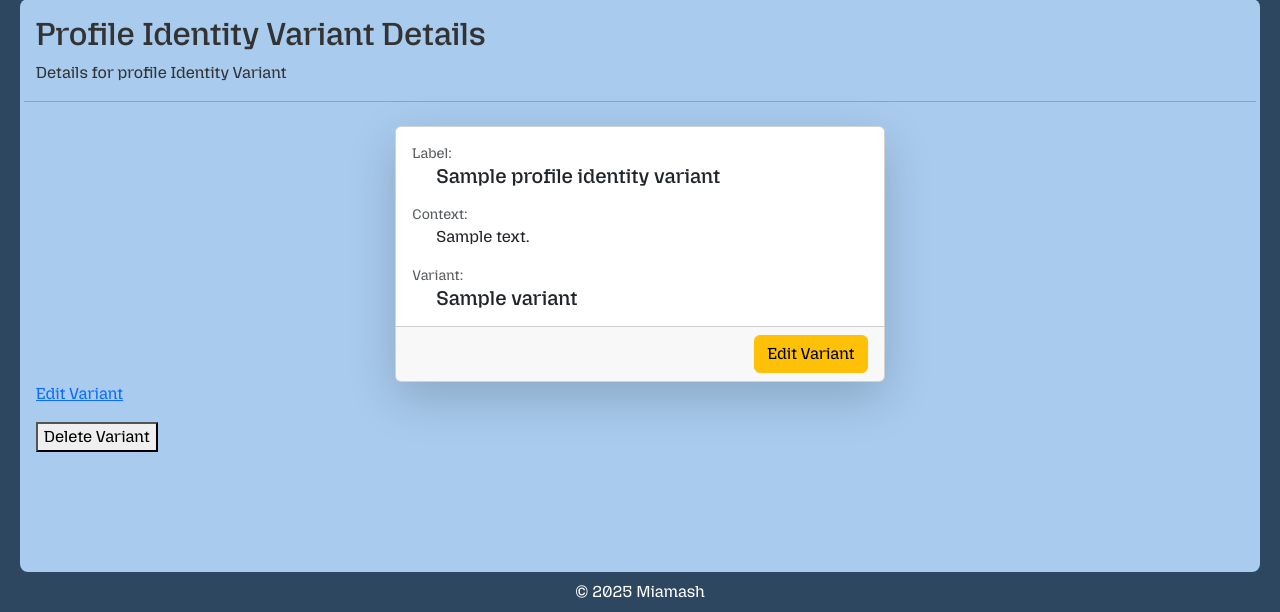
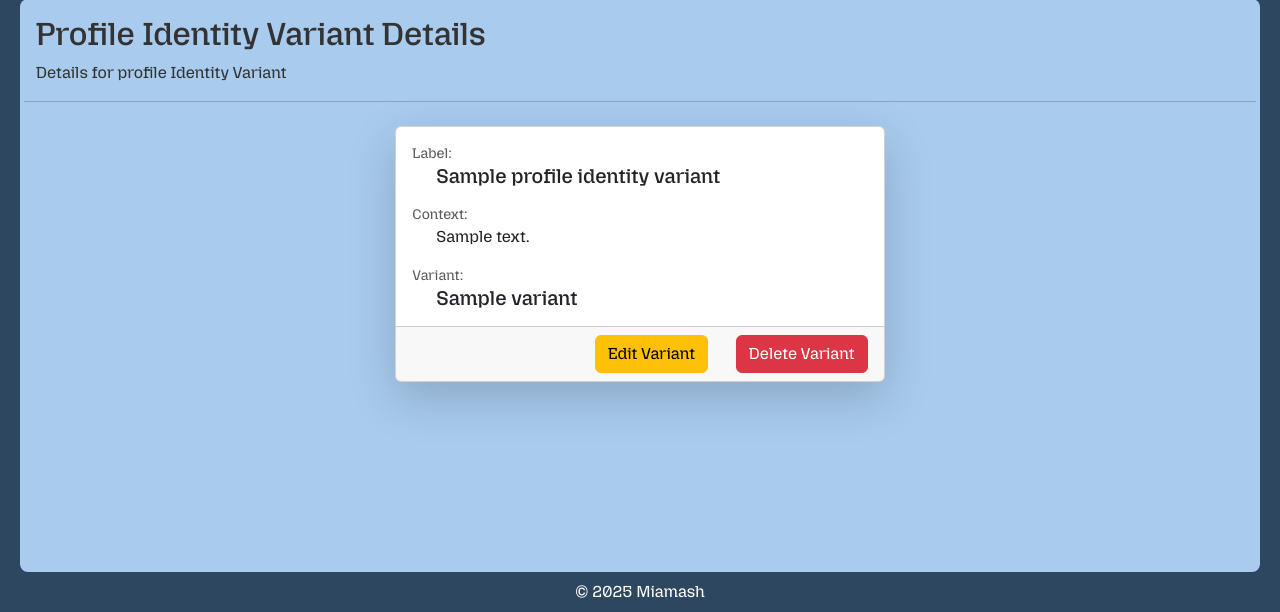
Before and after one commit to dambinkowski/IdentityApp, a Django app: template miamash/web/templates/web/private/profile_identity_variant_detail.html in a window 1280 px wide. Shown: the part 188-800 px from the top of the page. Run offline with Django 5.2, Linux system fonts and the light colour scheme; the template is opened without the code that fills it: most values are stand-ins (such as "Sample title", 1, 10 or a date in 2020); some libraries are stand-ins or nearby versions.

Commit message:
profile variant detail styled

```diff
--- a/ToDo.txt
+++ b/ToDo.txt
@@ -286,4 +286,4 @@ form
 creating new request should go to request details right away, i really should start writing unit testing, i need to go back to view logic
 and fix that,
 
-next is detail views
+next is detail views, i wanted to use waring buttnos styling but i overirdden colors to look good for styling, so had to go back and refactor
--- a/miamash/web/templates/web/private/profile_identity_variant_detail.html
+++ b/miamash/web/templates/web/private/profile_identity_variant_detail.html
@@ -30,25 +30,10 @@
             </div>
             <!-- Action links -->
             <div class="card-footer text-end">
-                <a class="btn btn-warning" href="{% url 'profile-identity-variant-update' profile_identity_variant.id %}">Edit Variant</a>
+                <a class="btn btn-warning me-4" href="{% url 'profile-identity-variant-update' profile_identity_variant.id %}">Edit Variant</a>
+                <a class="btn btn-danger" href="{% url 'profile-identity-variant-delete' profile_identity_variant.id %}">Delete Variant</a>
             </div>
         </div>
     </div>
 </div>
-
-
-
-
-<p>
-    <a href="{% url 'profile-identity-variant-update' profile_identity_variant.id %}">Edit Variant</a>
-    <span>
-        <form method="POST" action="{% url 'profile-identity-variant-delete' profile_identity_variant.id %}">
-            {% csrf_token %}
-            <button type="submit"
-                onclick="return confirm('Are you sure you want to delete this variant? If this variant has been shared that will also be removed.');">
-                Delete Variant
-            </button>
-        </form>
-    </span>
-</p>
 {% endblock %}
```
